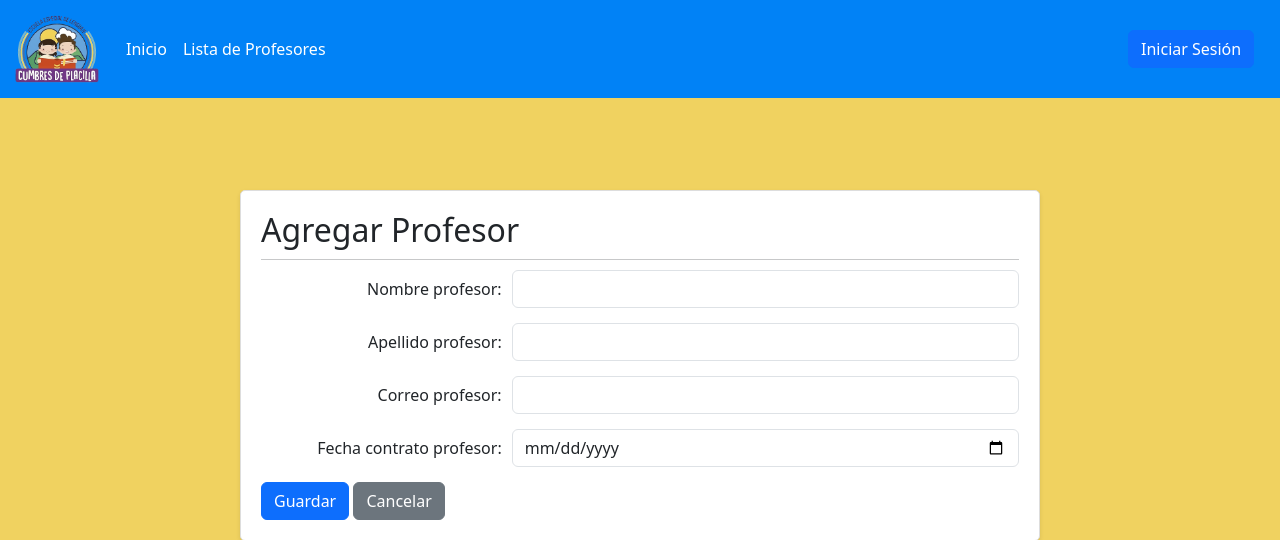
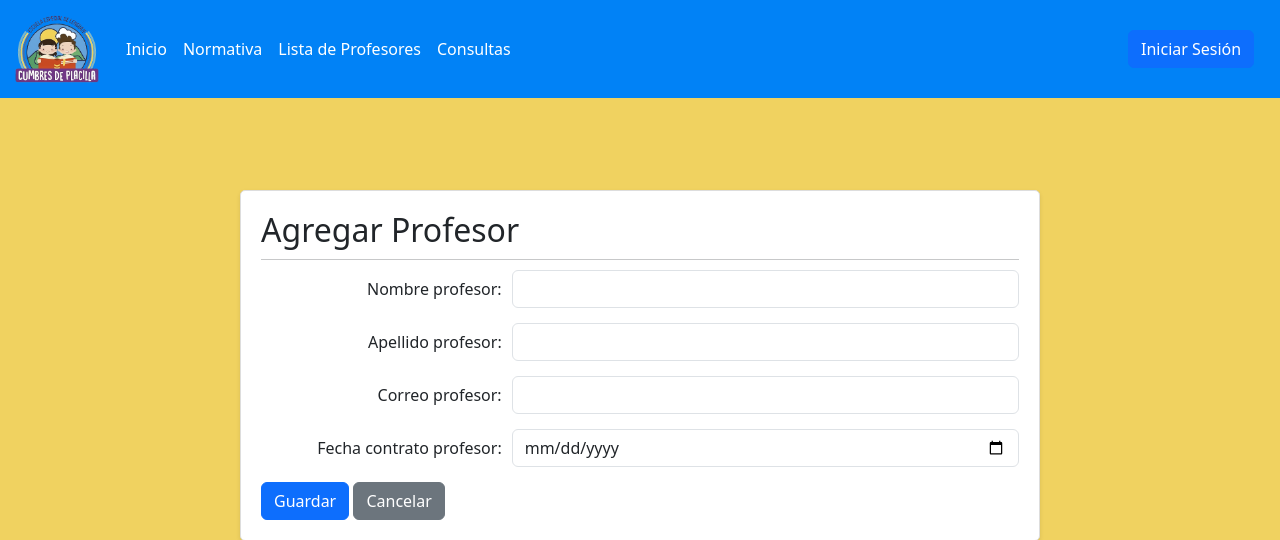
Before and after one commit to Saesres/ProyectoCumbres, a Django app: page /SitioWeb/agregarProfesor in a window 1280 px wide. Shown: the top 540 px of the page. Run offline with Django 4.2, Linux system fonts and the light colour scheme.

Commit message:
modified:   ProyectoCumbres/__pycache__/__init__.cpython-312.pyc 	modified:   ProyectoCumbres/__pycache__/settings.cpython-312.pyc 	modified:   ProyectoCumbres/__pycache__/urls.cpython-312.pyc 	modified:   ProyectoCumbres/__pycache__/wsgi.cpython-312.pyc 	modified:   SitioWeb/__pycache__/__init__.cpython-312.pyc 	modified:   SitioWeb/__pycache__/admin.cpython-312.pyc 	modified:   SitioWeb/__pycache__/apps.cpython-312.pyc 	modified:   SitioWeb/__pycache__/forms.cpython-312.pyc 	modified:   SitioWeb/__pycache__/models.cpython-312.pyc 	modified:   SitioWeb/__pycache__/urls.cpython-312.pyc 	modified:   SitioWeb/__pycache__/views.cpython-312.pyc 	modified:   SitioWeb/migrations/__pycache__/0001_initial.cpython-312.pyc 	modified:   SitioWeb/migrations/__pycache__/0002_delete_asistente_delete_imagen_delete_utp_and_more.cpython-312.pyc 	modified:   SitioWeb/migrations/__pycache__/0003_curso_consulta_apoderado_c_alter_consulta_table_and_more.cpython-312.pyc 	modified:   SitioWeb/migrations/__pycache__/0004_consulta_estado_c.cpython-312.pyc 	modified:   SitioWeb/migrations/__pycache__/__init__.cpython-312.pyc 	modified:   SitioWeb/templates/paginas/Contacto.html 	modified:   SitioWeb/templates/paginas/agregarProfesor.html 	modified:   SitioWeb/templates/paginas/index.html 	modified:   SitioWeb/templates/paginas/listarConsulta.html 	modified:   SitioWeb/templates/paginas/listarProfesor.html 	modified:   SitioWeb/templates/paginas/modificarProfesor.html 	modified:   db.sqlite3

```diff
--- a/SitioWeb/templates/paginas/Contacto.html
+++ b/SitioWeb/templates/paginas/Contacto.html
@@ -38,8 +38,11 @@
               <li><a class="dropdown-item" href='{%static "/PDF/listaEjemplo.pdf"%}'target="_blank" rel="noopener noreferrer">Kinder</a></li>
             </ul>
           </li>
-            <li class="nav-item" id="btnCrud">
+          <li class="nav-item" id="btnAdmin">
             <a class="nav-link nav-item-custom" href="{%url 'agregarProfesor'%}" target="_blank" rel="noopener noreferrer">Gestíon de Profesores</a>
+          </li>
+          <li class="nav-item" id="btnConsultas">
+            <a class="nav-link nav-item-custom" href="{%url 'listarConsulta'%}" target="_blank" rel="noopener noreferrer">Consultas</a>
           </li>
         </ul>
         <div class="right-item">
--- a/SitioWeb/templates/paginas/agregarProfesor.html
+++ b/SitioWeb/templates/paginas/agregarProfesor.html
@@ -23,7 +23,13 @@
             <a class="nav-link nav-item-custom" aria-current="page" href="{%url 'index'%}">Inicio</a>
           </li>
           <li class="nav-item">
-              <a class="nav-link nav-item-custom" aria-current="page" href="{%url 'listarProfesor'%}">Lista de Profesores</a>
+            <a class="nav-link nav-item-custom" href='{%static "/PDF/normativaEjemplo.pdf"%}' target="_blank" rel="noopener noreferrer">Normativa</a>
+          </li>
+          <li class="nav-item" id="btnAdmin">
+            <a class="nav-link nav-item-custom" href="{%url 'listarProfesor'%}" target="_blank" rel="noopener noreferrer">Lista de Profesores</a>
+          </li>
+          <li class="nav-item" id="btnConsultas">
+            <a class="nav-link nav-item-custom" href="{%url 'listarConsulta'%}" target="_blank" rel="noopener noreferrer">Consultas</a>
           </li>
         </ul>
         <div class="right-item">
--- a/SitioWeb/templates/paginas/listarProfesor.html
+++ b/SitioWeb/templates/paginas/listarProfesor.html
@@ -26,7 +26,7 @@
             <a class="nav-link nav-item-custom" aria-current="page" href="{%url 'agregarProfesor'%}">Agregar Profesor</a>
           </li>
           <li class="nav-item">
-            <a class="nav-link nav-item-custom" aria-current="page" href="{%url 'listarProfesor'%}">Lista de Profesores</a>
+            <a class="nav-link nav-item-custom" aria-current="page" href="{%url 'listarConsulta'%}">Consultas</a>
           </li>
         </ul>
         <div class="right-item">
```
Also changed, not shown: SitioWeb/templates/paginas/index.html (+5 -2 lines), SitioWeb/templates/paginas/listarConsulta.html (+3 -5 lines), SitioWeb/templates/paginas/modificarProfesor.html (+4 -11 lines), db.sqlite3. Lines whose indentation alone changed are shown as unchanged.
